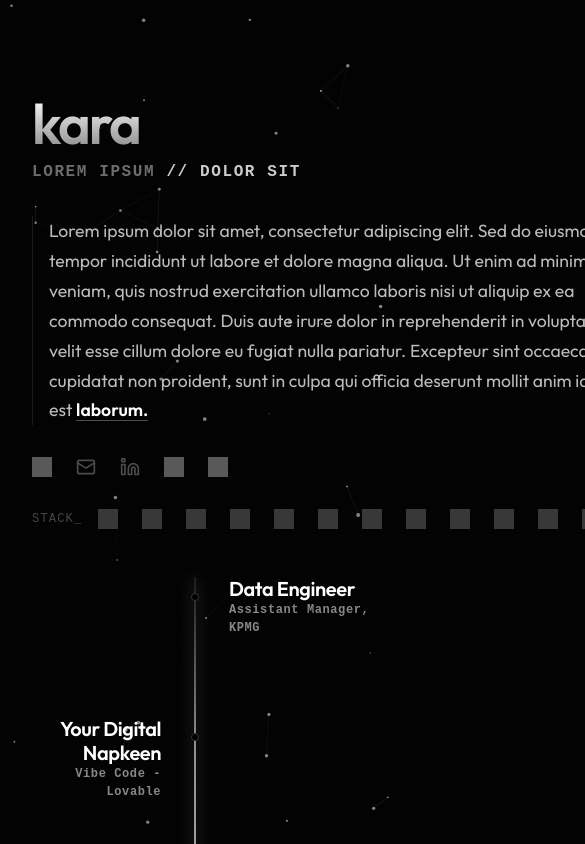
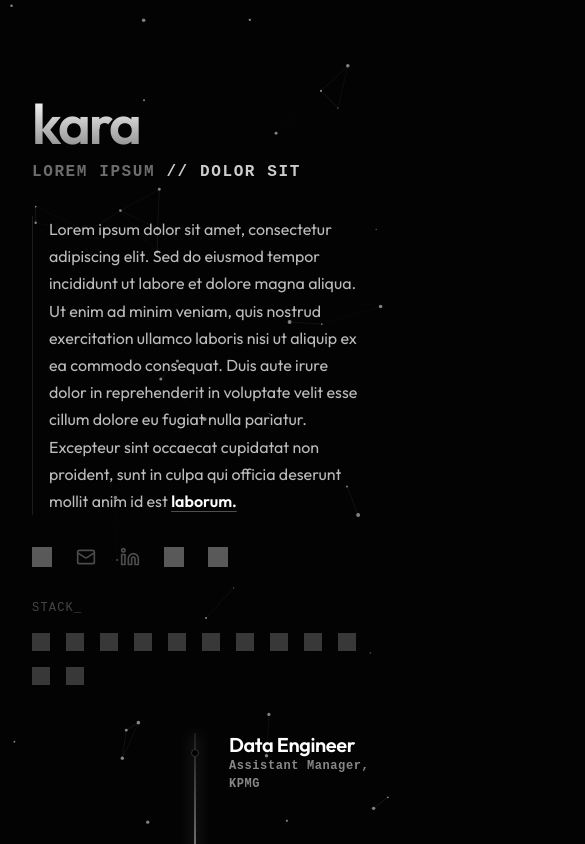
Before and after one commit to whysokara/Port, a React (Vite) app: page / in a window 390 px wide. Shown: the top 844 px of the page, 585 px wide, since content can reach past the window. Built offline with nearby package versions, Linux system fonts and the light colour scheme; grey boxes are pictures that could not be loaded.

Commit message:
stack section css fix

```diff
--- a/src/components/BentoCard.css
+++ b/src/components/BentoCard.css
@@ -207,11 +207,11 @@
         line-height: 1.5;
     }
 
-    /* Make reveal easier on mobile?
-       Maybe just show description always on mobile?
-       Or keep the tap behavior.
-       Let's keep hover/tap for minimal look, but ensure it works.
-    */
+    /* Hide preview tooltip on mobile to prevent overflow */
+    .preview-tooltip {
+        display: none;
+    }
+
     .card-header-group {
         gap: var(--space-sm);
     }
--- a/src/components/BentoGrid.css
+++ b/src/components/BentoGrid.css
@@ -311,7 +311,8 @@
     }
 
     .github-graph {
-        min-width: 600px;
-        /* Force minimum width to prevent crushing */
+        max-width: 100%;
+        width: 100%;
+        /* Ensure graph scales to container width on mobile */
     }
 }
--- a/src/components/Header.css
+++ b/src/components/Header.css
@@ -53,7 +53,7 @@
 }
 
 .hero-paragraph {
-    font-size: var(--text-lg);
+    font-size: var(--text-base);
     color: var(--color-gray-light);
     line-height: 1.7;
     max-width: 680px;
@@ -149,6 +149,7 @@
     display: flex;
     gap: var(--space-lg);
     align-items: center;
+    flex-wrap: wrap;
 }
 
 .tech-icons img {
@@ -167,7 +168,18 @@
 
 @media (max-width: 768px) {
     .hero-tech-stack {
-        justify-content: center;
+        justify-content: flex-start;
         margin-top: var(--space-xl);
+        flex-wrap: wrap;
+    }
+
+    .tech-icons {
+        gap: var(--space-md);
+        flex-wrap: wrap;
+    }
+
+    .tech-icons img {
+        width: 18px;
+        height: 18px;
     }
 }
--- a/src/data/portfolioData.js
+++ b/src/data/portfolioData.js
@@ -121,7 +121,7 @@ export const portfolioData = [
         id: 'DRDO',
         type: 'small',
         year: '2018',
-        title: "Project Intern",
+        title: "DRDO Trainee",
         subtitle: "Center for Artificial Intelligence and Robotics, DRDO",
         description: "Neque porro quisquam est, qui dolorem ipsum quia dolor sit amet, consectetur, adipisci velit.",
         tags: ["Arduino", "Manipulator Arm", "Robotics"]
```
